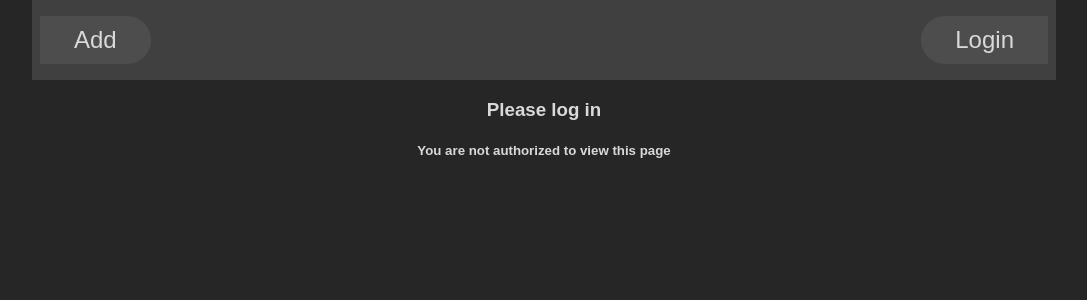
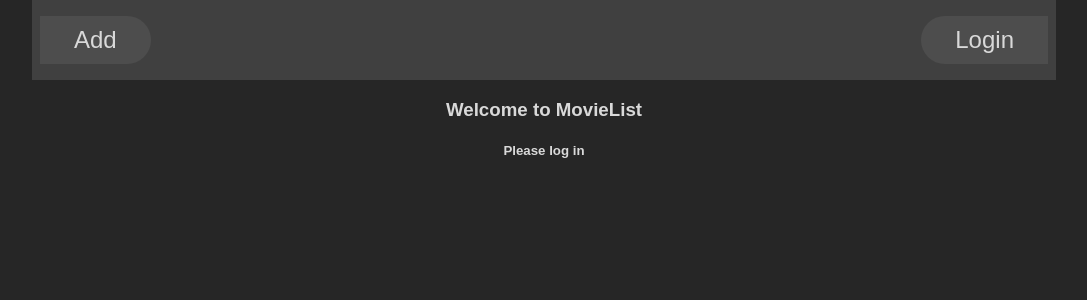
Before and after one commit to Ravord/MovieList, a React (Vite) app: page / in a window 1280 px wide. Shown: the top 300 px of the page, without its empty margins (96-1183 px from the left). Built offline with nearby package versions, Linux system fonts and the light colour scheme; no server answers.

Commit message:
changed the welcome page text

```diff
--- a/src/MovieList/MovieList.jsx
+++ b/src/MovieList/MovieList.jsx
@@ -111,7 +111,7 @@ export default function MovieList() {
       {
         !isAuthenticated ?
           <div style={{ textAlign: 'center' }}>
-            {!isLoading ? <><h3>Please log in</h3><h5>You are not authorized to view this page</h5></> : <h3>Loading...</h3>}
+            {!isLoading ? <><h3>Welcome to MovieList</h3><h5>Please log in</h5></> : <h3>Loading...</h3>}
           </div>
           :
           <>
```
